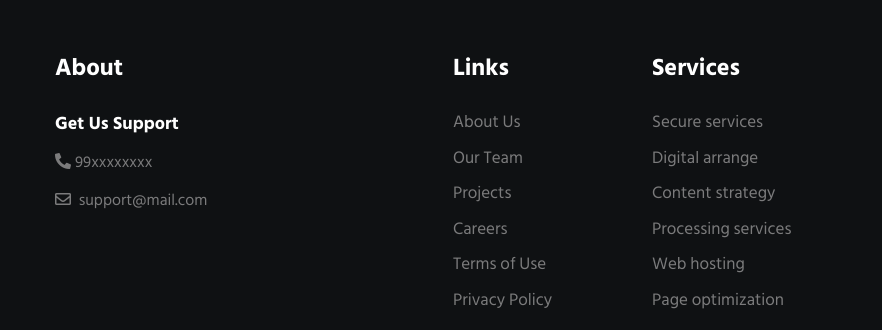
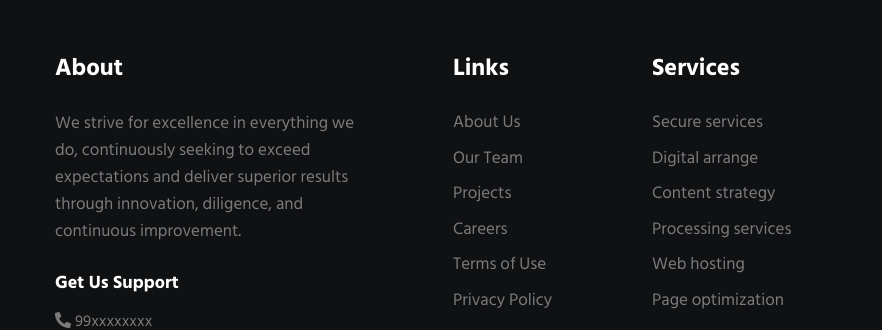
Before and after one commit to shibanxiety/FINCRAFTHUB777, a website: page about.html in a window 1280 px wide. Shown: the part 3407-3737 px from the top of the page, 0-882 px from the left. Drawn offline with Linux system fonts and the light colour scheme.

Commit message:
Update about.html

```diff
--- a/about.html
+++ b/about.html
@@ -351,7 +351,7 @@
                     <div class="col-lg-4 col-md-6 footer-list-29 footer-1 pe-lg-5">
                         <h6 class="footer-title-29">About</h6>
                         <div class="footer-listw3-grids">
-                            <p class="pe-lg-4"> </p>
+                            <p class="pe-lg-4"> We strive for excellence in everything we do, continuously seeking to exceed expectations and deliver superior results through innovation, diligence, and continuous improvement.</p>
                             <div class="w3pt-call-box mt-4">
                                 <div class="w3pt-call-info">
                                     <h5>Get Us Support</h5>
```
